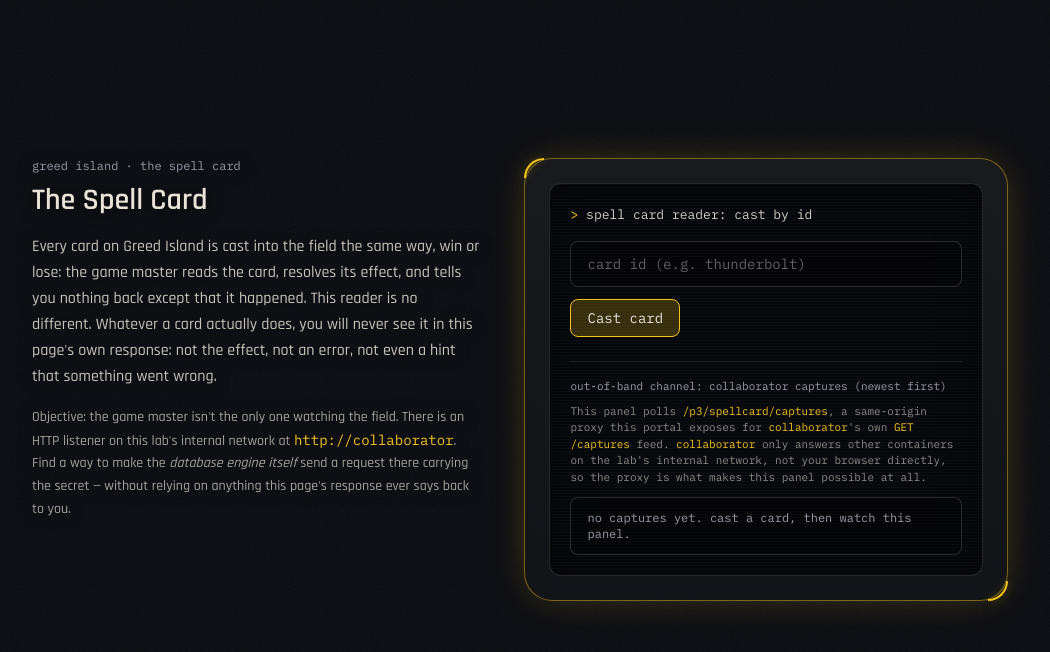
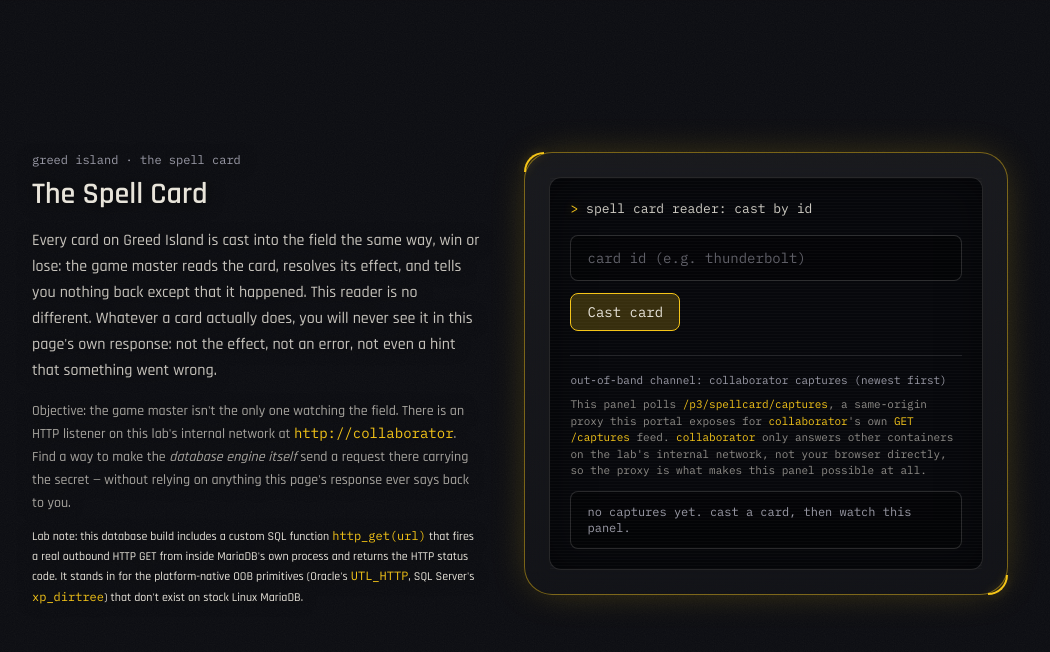
Before and after one commit to kilani47/injection-hunter, a Flask app: page /p3/spellcard in a window 1280 px wide. Shown: the part 41-693 px from the top of the page, without its empty margins (120-1170 px from the left). Run offline with Flask 3, Linux system fonts and the light colour scheme; data that the repository does not hold is empty.

Commit message:
p3_1: disclose http_get() UDF in briefing (educational lab, Option A)

```diff
--- a/templates/p3_spellcard.html
+++ b/templates/p3_spellcard.html
@@ -32,6 +32,15 @@
       Find a way to make the <em>database engine itself</em> send a request
       there carrying the secret — without relying on anything this page's
       response ever says back to you.
+    </p>
+    <p class="max-w-md text-bone/50 leading-relaxed text-xs mt-3 text-shadow-wallpaper">
+      Lab note: this database build includes a custom SQL function
+      <code class="text-accent font-mono">http_get(url)</code> that fires
+      a real outbound HTTP GET from inside MariaDB's own process and returns
+      the HTTP status code. It stands in for the platform-native OOB
+      primitives (Oracle's <code class="text-accent font-mono">UTL_HTTP</code>,
+      SQL Server's <code class="text-accent font-mono">xp_dirtree</code>) that
+      don't exist on stock Linux MariaDB.
     </p>
   </div>
 
```
